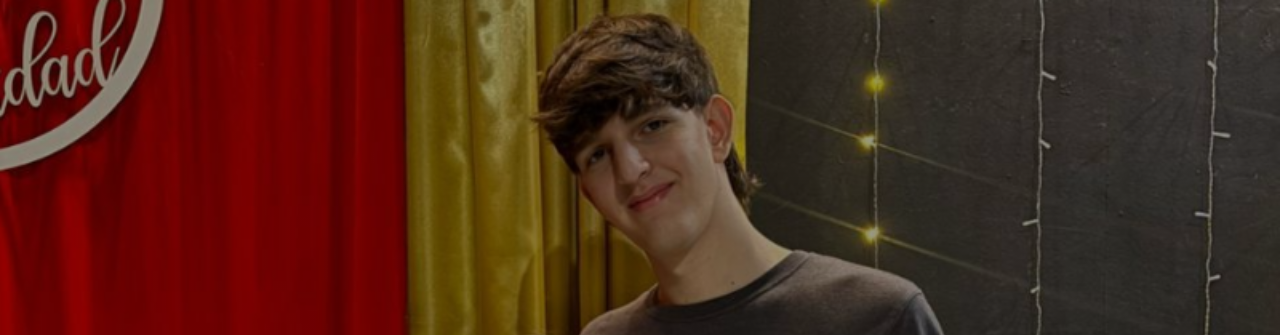
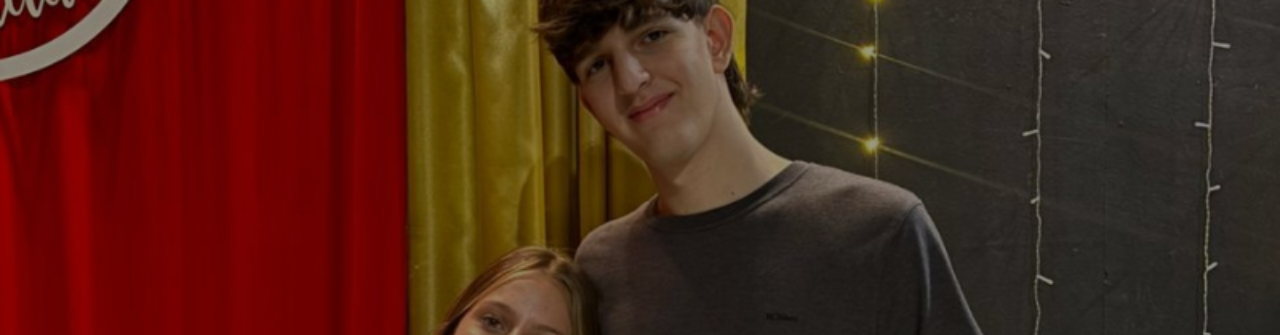
Before and after one commit to aburtolucas/recuerdos, a plain HTML site: page index.html in a window 1280 px wide. Shown: the top 335 px of the page. Drawn offline with Linux system fonts and the light colour scheme.

Commit message:
Add files via upload

```diff
--- a/index.html
+++ b/index.html
@@ -29,9 +29,18 @@
 
         /* Portada */
         header {
-            height: 100vh; display: flex; flex-direction: column; justify-content: center; align-items: center; text-align: center;
+            height: 100vh;
+            display: flex;
+            flex-direction: column;
+            justify-content: center;
+            align-items: center;
+            text-align: center;
             background: linear-gradient(rgba(0,0,0,0.4), rgba(0,0,0,0.4)), url('portada.jpg');
-            background-size: cover; background-attachment: fixed; color: white;
+            background-size: cover;
+            background-position: center center; /* Esto centra la imagen siempre */
+            background-attachment: scroll; /* Cambiar a scroll ayuda en móviles */
+            color: white;
+            width: 100%;
         }
         h1 { font-family: 'Dancing Script', cursive; font-size: 3.5rem; margin: 0; text-shadow: 2px 2px 4px rgba(0,0,0,0.5); }
 
```
